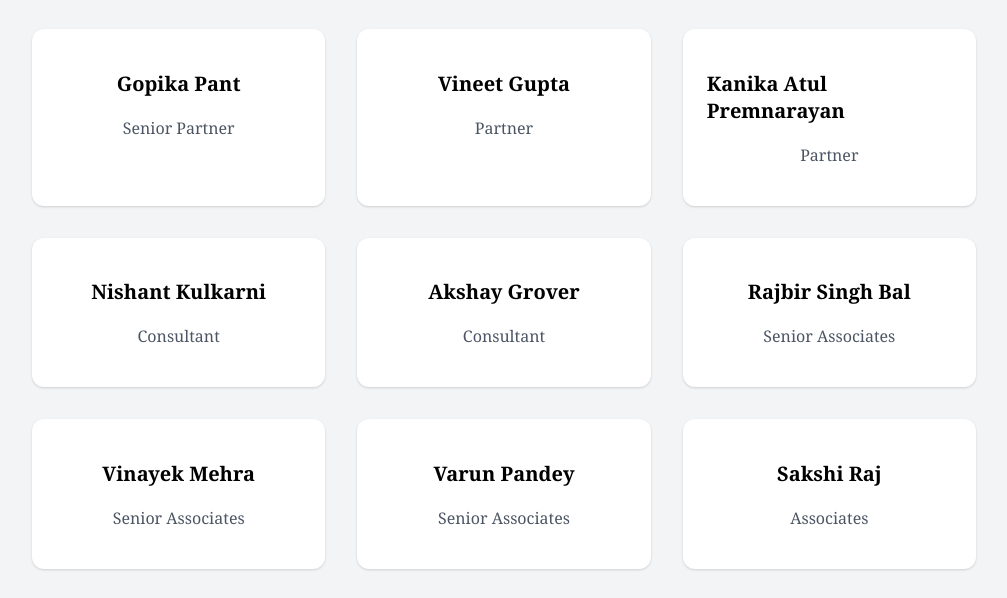
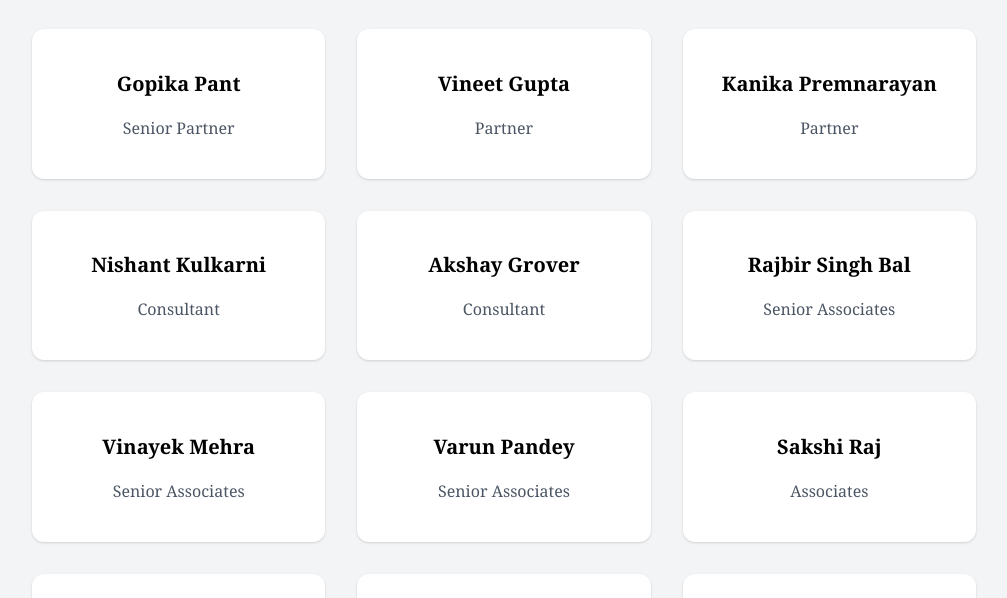
Before and after one commit to Sove007/ii, a plain HTML site: page index.html in a window 1280 px wide. Shown: the part 132-730 px from the top of the page, without its empty margins (136-1143 px from the left). Drawn offline with Linux system fonts and the light colour scheme.

Commit message:
kanika2 added commit

```diff
--- a/index.html
+++ b/index.html
@@ -72,7 +72,7 @@
     </div>
 
     <div class="card">
-      <h2>Kanika Atul Premnarayan</h2>
+      <h2>Kanika Premnarayan</h2>
       <p>Partner</p>
     </div>
 
```
